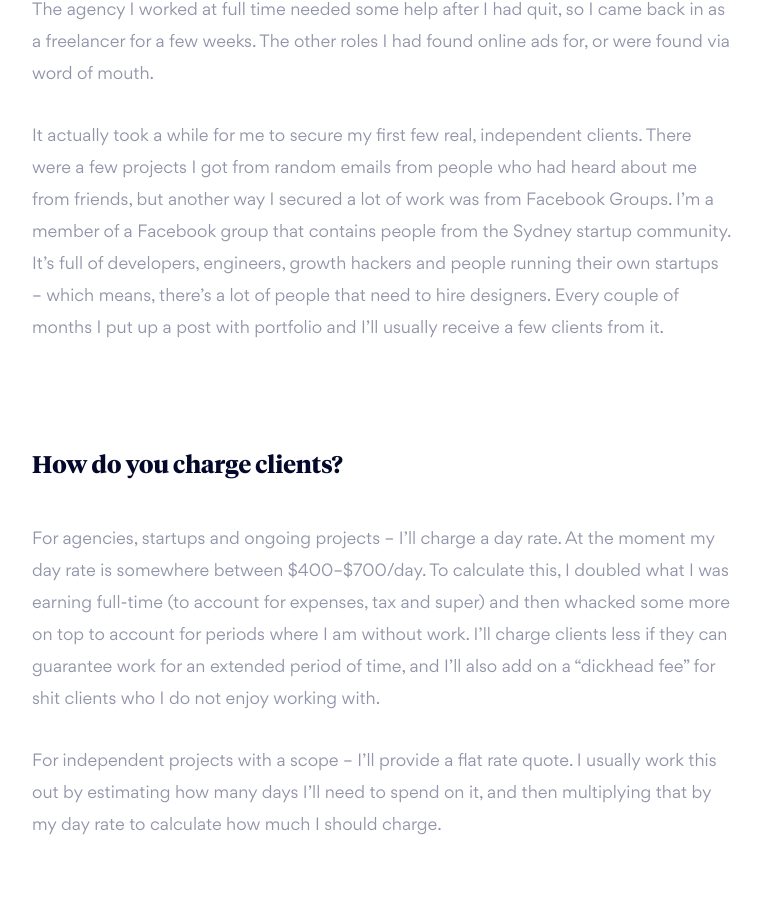
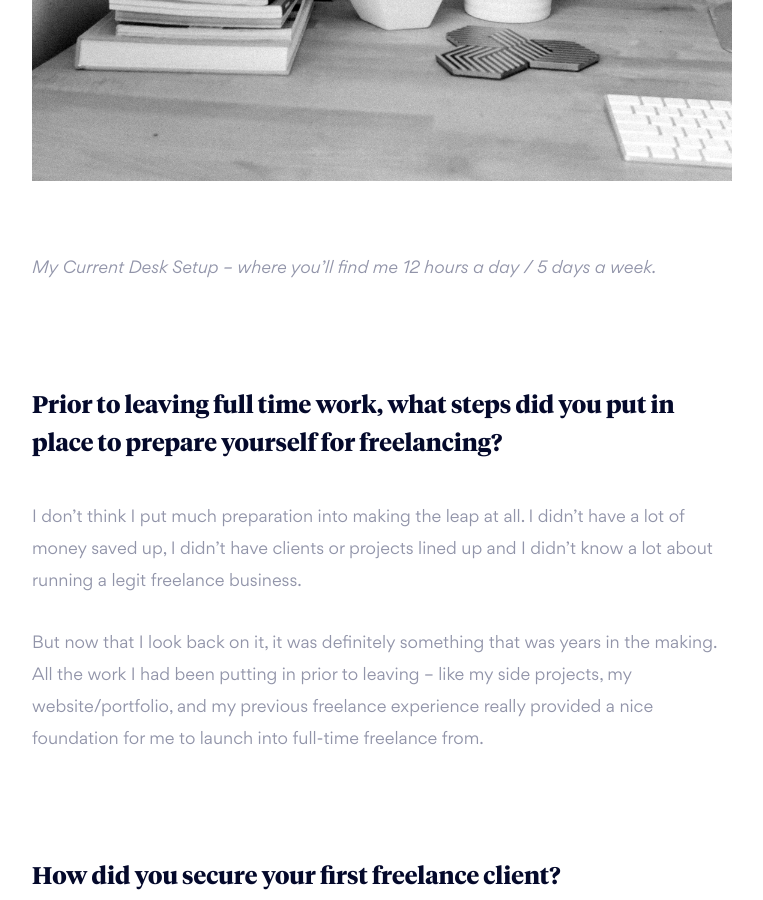
Before and after one commit to mattvernon/funemployed, a Jekyll site: the page built from _profiles/matthewvernon.markdown, in a window 1280 px wide and 900 px high, scrolled down 4187 px. Shown: the whole window, without its empty margins (258-1021 px from the left). Built offline with Jekyll 4.4.1, drawn with Linux system fonts in a browser that asks for light colours.

Commit message:
Updated Matthewvernon

```diff
--- a/_profiles/matthewvernon.markdown
+++ b/_profiles/matthewvernon.markdown
@@ -54,6 +54,10 @@ Yes and no. Yes – in that I had always planned to go freelance, but also no be
 
 Of course – things didn’t go as planned. Made Together were still in the process of securing some new clients when I returned from Japan, so they weren’t ready for me to start working yet. I didn’t have much money saved – so I had to find clients fast. This ended up working well, as it threw me in the deep end and I was forced to make it work.
 
+![IMG_0082.jpg](/uploads/IMG_0082.jpg)
+*My Current Desk Setup – where you'll find me 12 hours a day / 5 days a week.*
+
+
 
 ### Prior to leaving full time work, what steps did you put in place to prepare yourself for freelancing?
 
```
